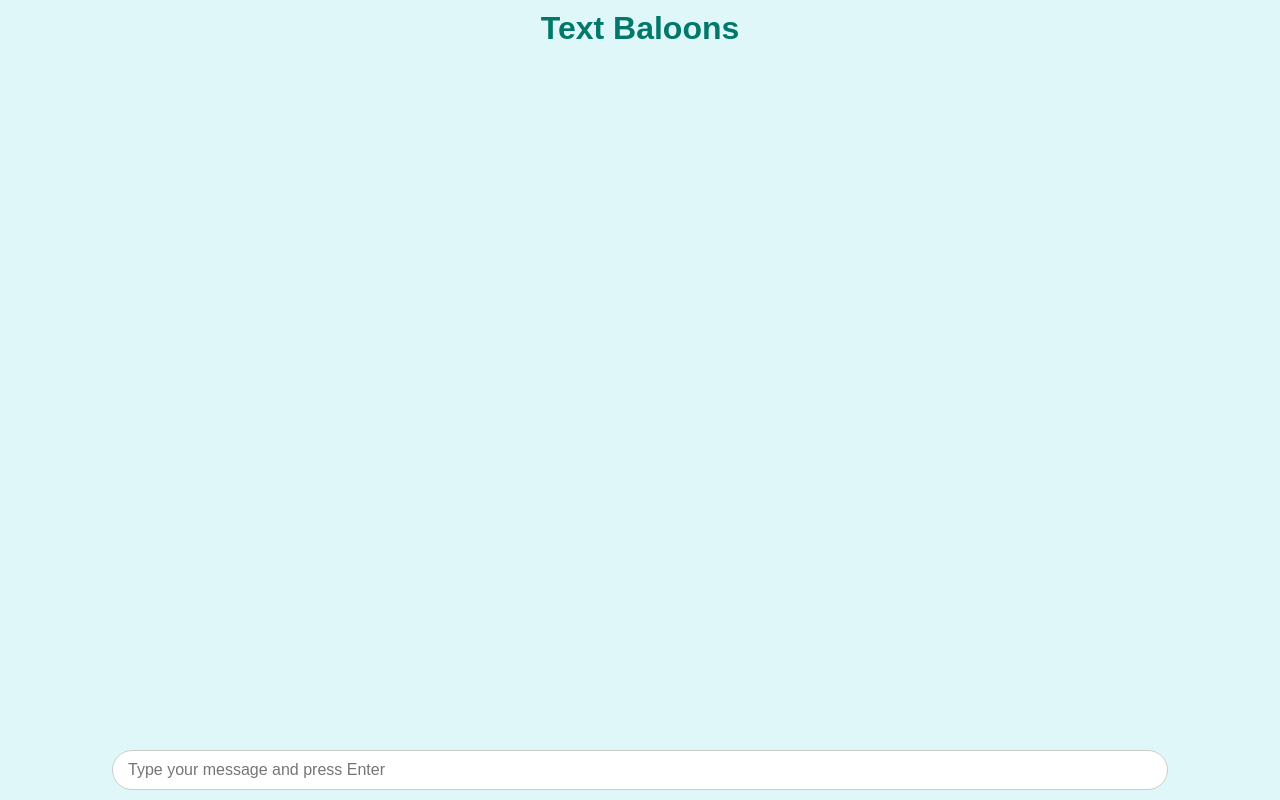
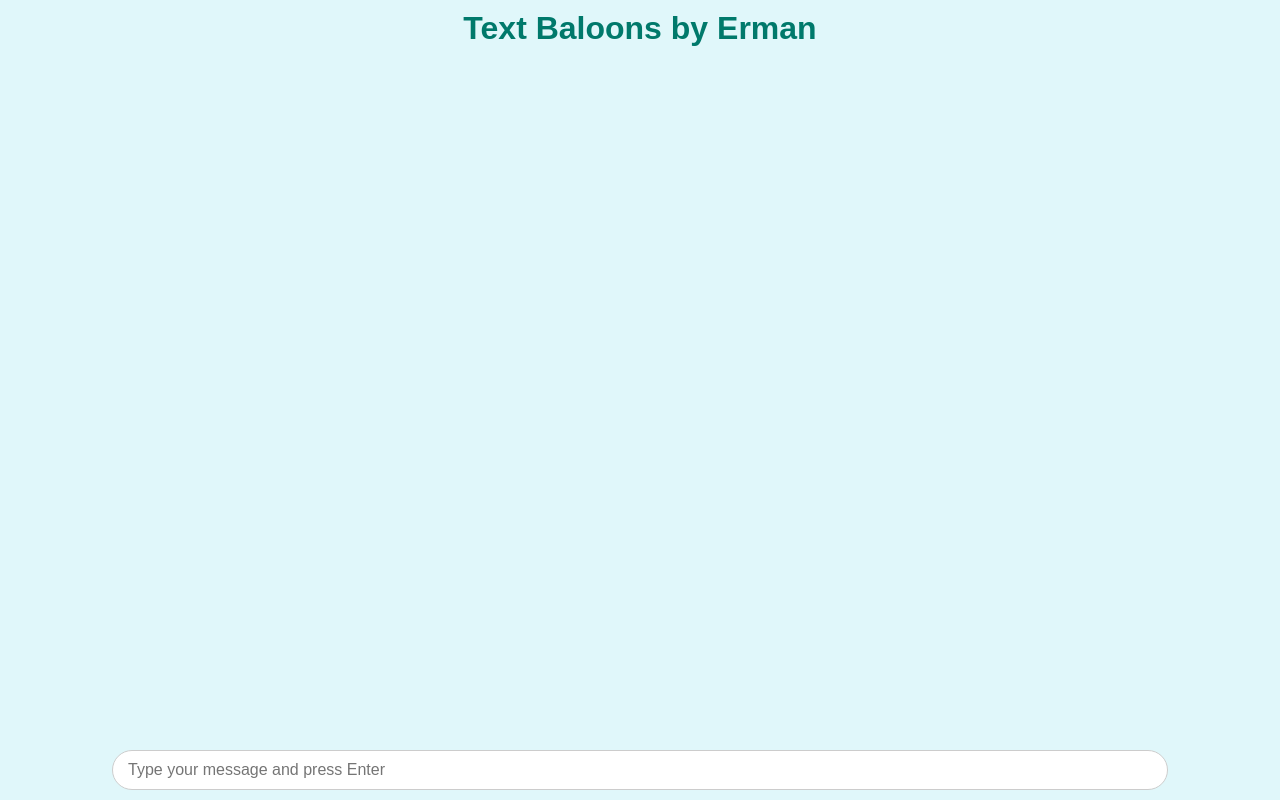
Before and after one commit to ermanatalay-ship-it/float, a website: page public/index.html in a window 1280 px wide. Drawn offline with nearby package versions, Linux system fonts and the light colour scheme; no server answers.

Commit message:
Update index.html

```diff
--- a/public/index.html
+++ b/public/index.html
@@ -6,7 +6,7 @@
     <link rel="stylesheet" href="styles.css">
 </head>
 <body>
-    <h1>Text Baloons</h1>
+    <h1>Text Baloons by Erman</h1>
 
     <div id="message-container"></div>
 
```
